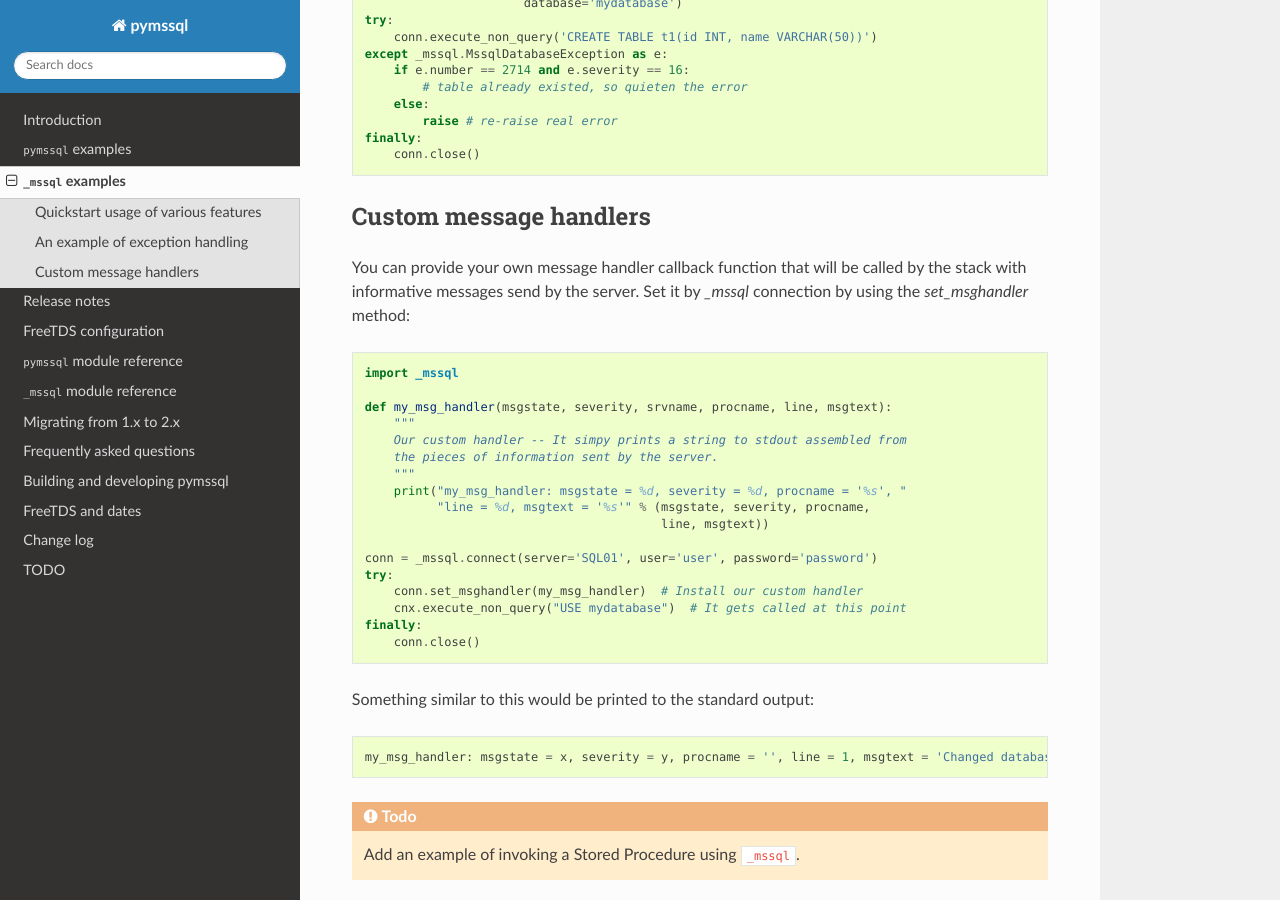
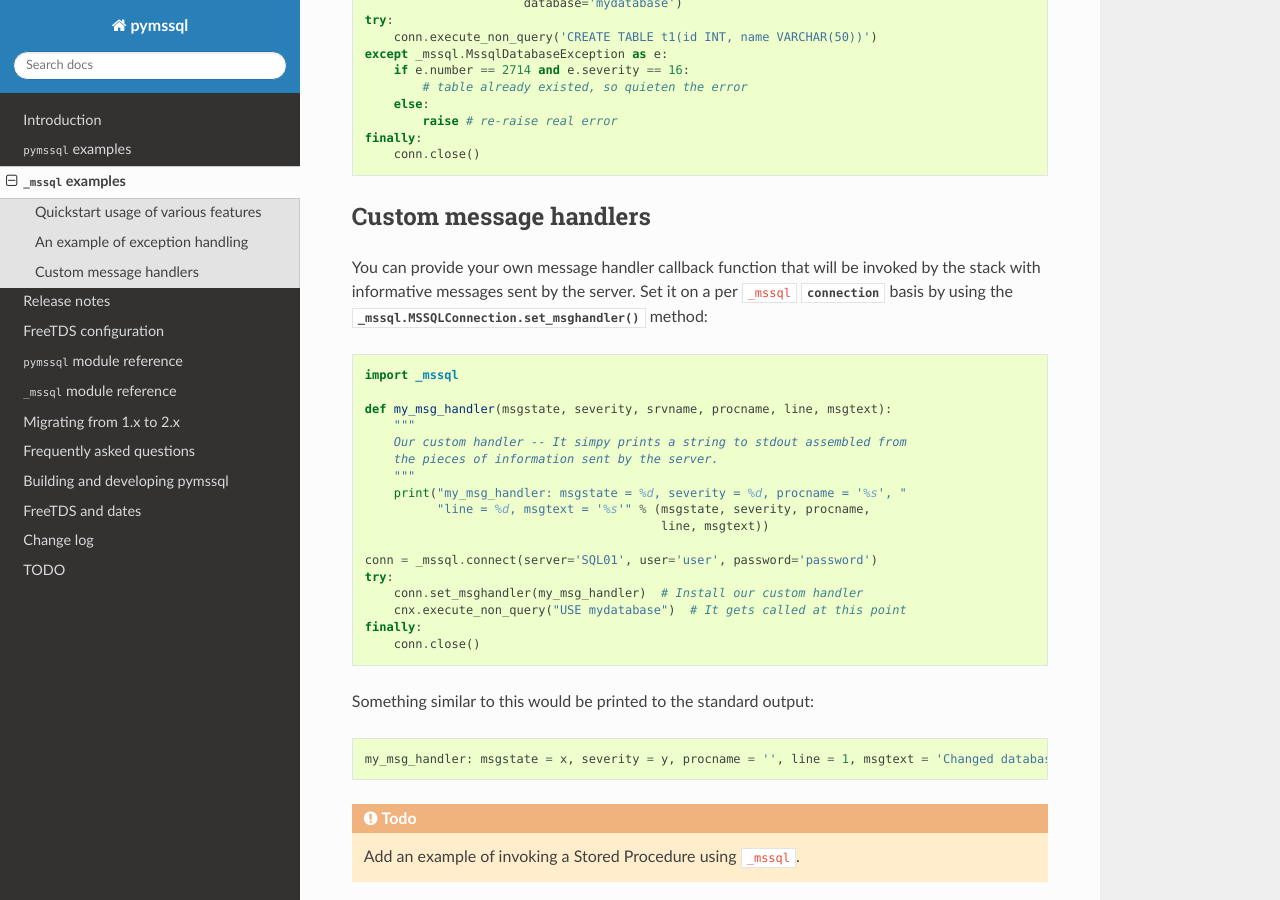
Before and after one commit to pymssql/pymssql, a Sphinx documentation site: the page built from docs/_mssql_examples.rst, in a window 1280 px wide and 900 px high, scrolled down 1623 px. Built offline with Sphinx 7.4.7 and the Read the Docs theme 2.0.0, drawn with Linux system fonts in a browser that asks for light colours.

Commit message:
Add ChangeLog entry for custom messags handlers [skip ci]
Thanks Marc for noticing. Also tweaked the docs a bit.

```diff
--- a/docs/_mssql_examples.rst
+++ b/docs/_mssql_examples.rst
@@ -102,9 +102,10 @@ An example of exception handling
 Custom message handlers
 =======================
 
-You can provide your own message handler callback function that will be called
-by the stack with informative messages send by the server. Set it by `_mssql`
-connection by using the `set_msghandler` method:
+You can provide your own message handler callback function that will be invoked
+by the stack with informative messages sent by the server. Set it on a per
+``_mssql`` :class:`connection <_mssql.MSSQLConnection>` basis by using the
+:meth:`_mssql.MSSQLConnection.set_msghandler` method:
 
 .. code-block:: python
 
```
Also changed, not shown: 1 other file.
